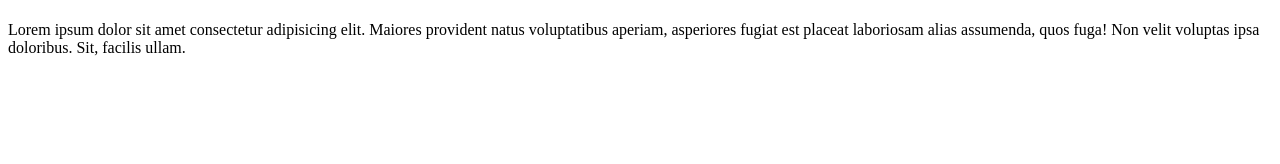
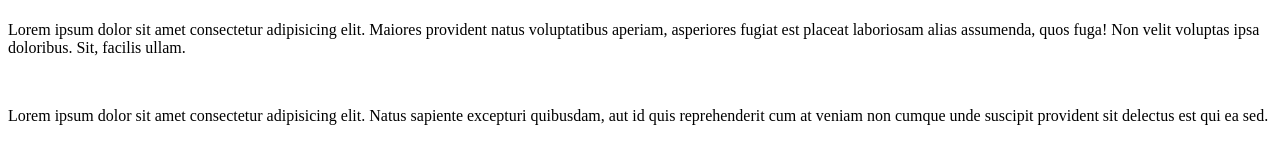
Before and after one commit to phellipefi/Ola-Mundo, a plain HTML site: page Site Exemplo/index.html in a window 1280 px wide. Drawn offline with Linux system fonts and the light colour scheme.

Commit message:
adicionar paragrafo

```diff
--- a/Site Exemplo/index.html
+++ b/Site Exemplo/index.html
@@ -9,5 +9,7 @@
 <body>
     <h1></h1>
     <p>Lorem ipsum dolor sit amet consectetur adipisicing elit. Maiores provident natus voluptatibus aperiam, asperiores fugiat est placeat laboriosam alias assumenda, quos fuga! Non velit voluptas ipsa doloribus. Sit, facilis ullam.</p>
+    <br>
+    <p>Lorem ipsum dolor sit amet consectetur adipisicing elit. Natus sapiente excepturi quibusdam, aut id quis reprehenderit cum at veniam non cumque unde suscipit provident sit delectus est qui ea sed.</p>
 </body>
 </html>
```
